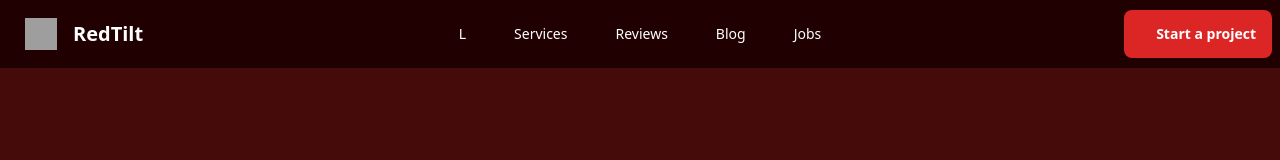
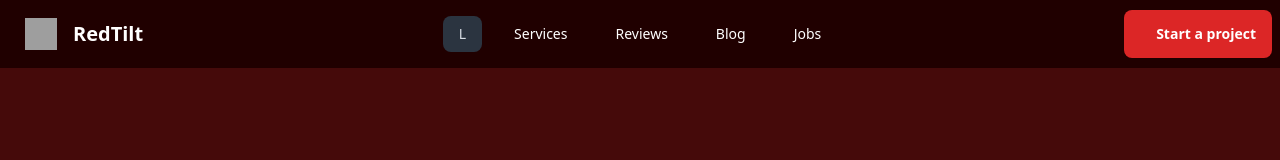
Before and after one commit to RaihanSoft/RedTilk_uk, a React (Vite) app: page / in a window 1280 px wide. Shown: the top 160 px of the page. Built offline with nearby package versions, Linux system fonts and the light colour scheme; grey boxes are pictures that could not be loaded.

Commit message:
changes in navlink

```diff
--- a/src/Components/Navbar.jsx
+++ b/src/Components/Navbar.jsx
@@ -5,7 +5,7 @@ const Navbar = () => {
     const links = (
         <>
             <li>
-                <NavLink to={"/l"}>L</NavLink>
+                <NavLink to={"/"}>L</NavLink>
             </li>
             <li>
                 <NavLink to={"/services"}>Services</NavLink>
```
